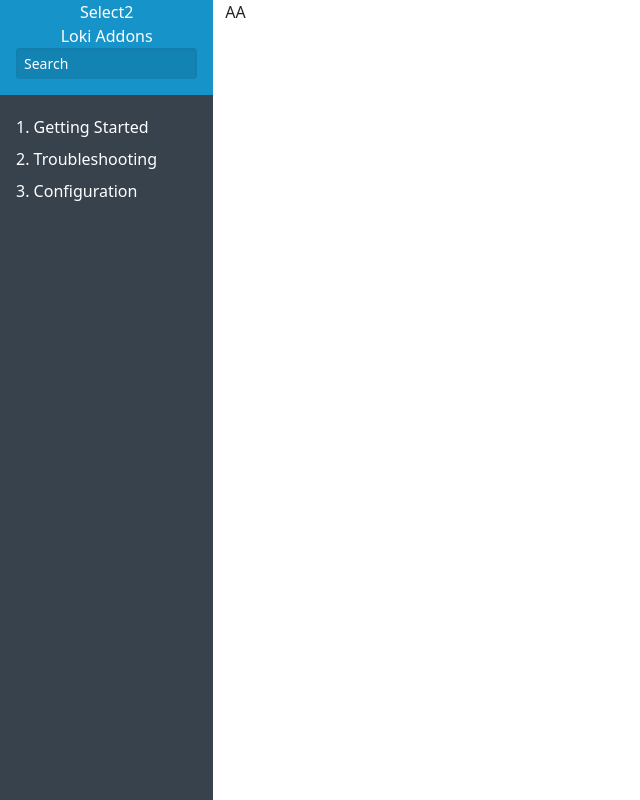
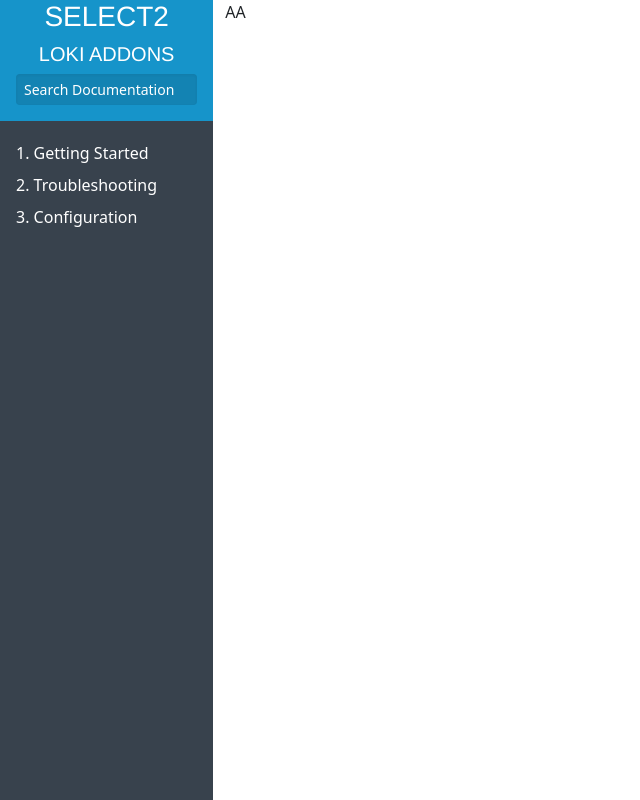
Before and after one commit to jaderloki/select2-easy-deploy, a plain HTML site: page index.html in a window 1280 px wide. Shown: the whole page, without its empty margins (0-640 px from the left). Drawn offline with nearby package versions, Linux system fonts and the light colour scheme.

Commit message:
Update index.html

```diff
--- a/index.html
+++ b/index.html
@@ -15,6 +15,10 @@
 				box-shadow: inset 0 1px 3px rgba(0,0,0,.06);
 				border: 0;
 				color: white;
+			}
+			.searchInput:focus{
+				background: #1383b3;
+				box-shadow: inset 0 1px 3px rgba(0,0,0,.06);
 			}
 			.searchInput::placeholder { /* Chrome, Firefox, Opera, Safari 10.1+ */
 			  color: white;
@@ -47,10 +51,10 @@
 						<div class="row">
 							<div class="col text-center">
 								<div class="row">
-									<div class="col-12">
+									<div class="col-12 titleSelect2 h3 text-uppercase">
 										Select2
 									</div>
-									<div class="col-12">
+									<div class="col-12 titleSelect2 h5 text-uppercase">
 										Loki Addons
 									</div>
 								</div>
@@ -58,7 +62,7 @@
 						</div>
 						<div class="row">
 							<div class="col">
-								<input type="text" class="form-control form-control-sm searchInput" placeholder="Search" aria-label="Search">
+								<input type="text" class="form-control form-control-sm searchInput" placeholder="Search Documentation" aria-label="Search Documentation">
 							</div>
 						</div>
 					</div>
```
